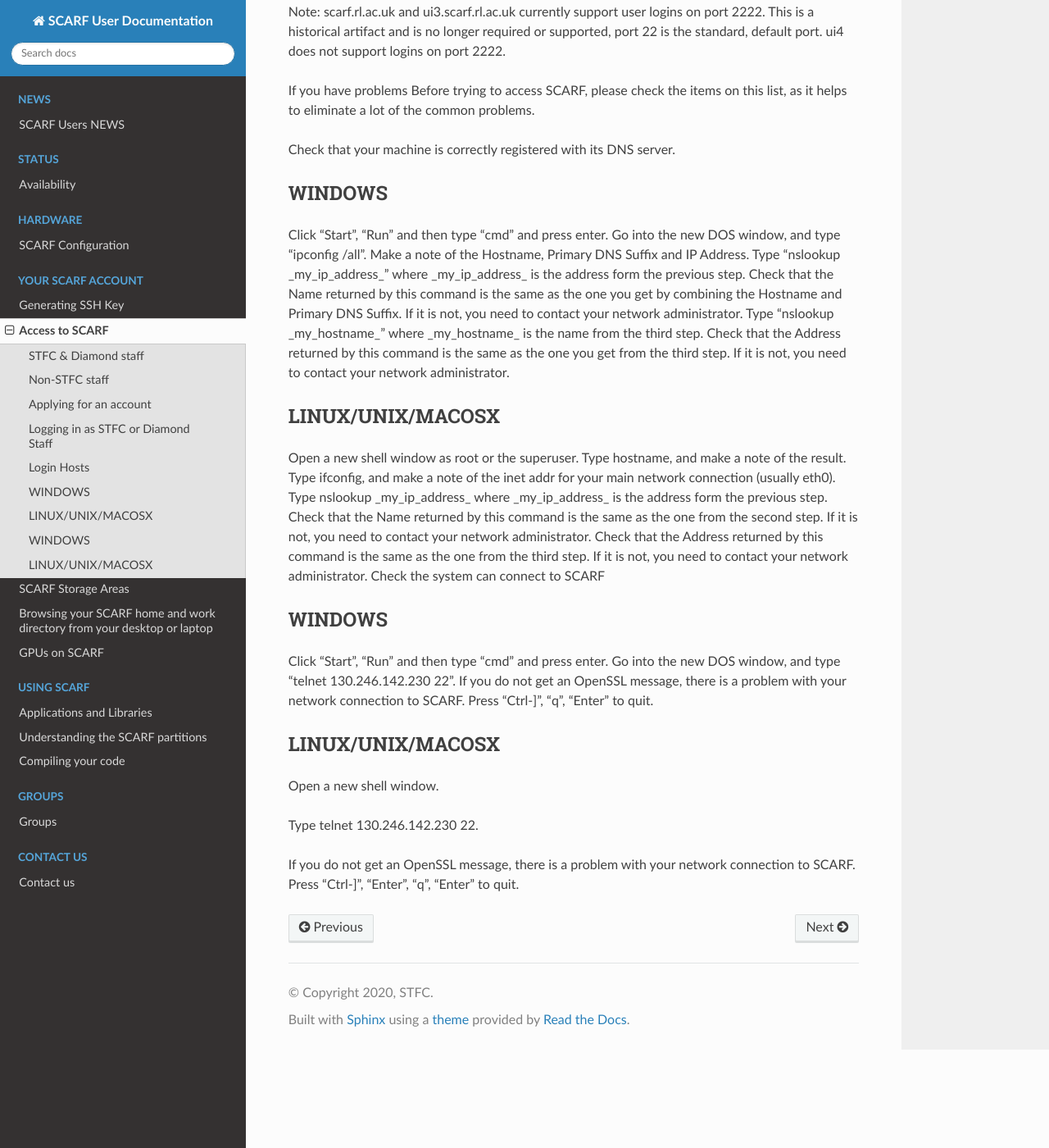
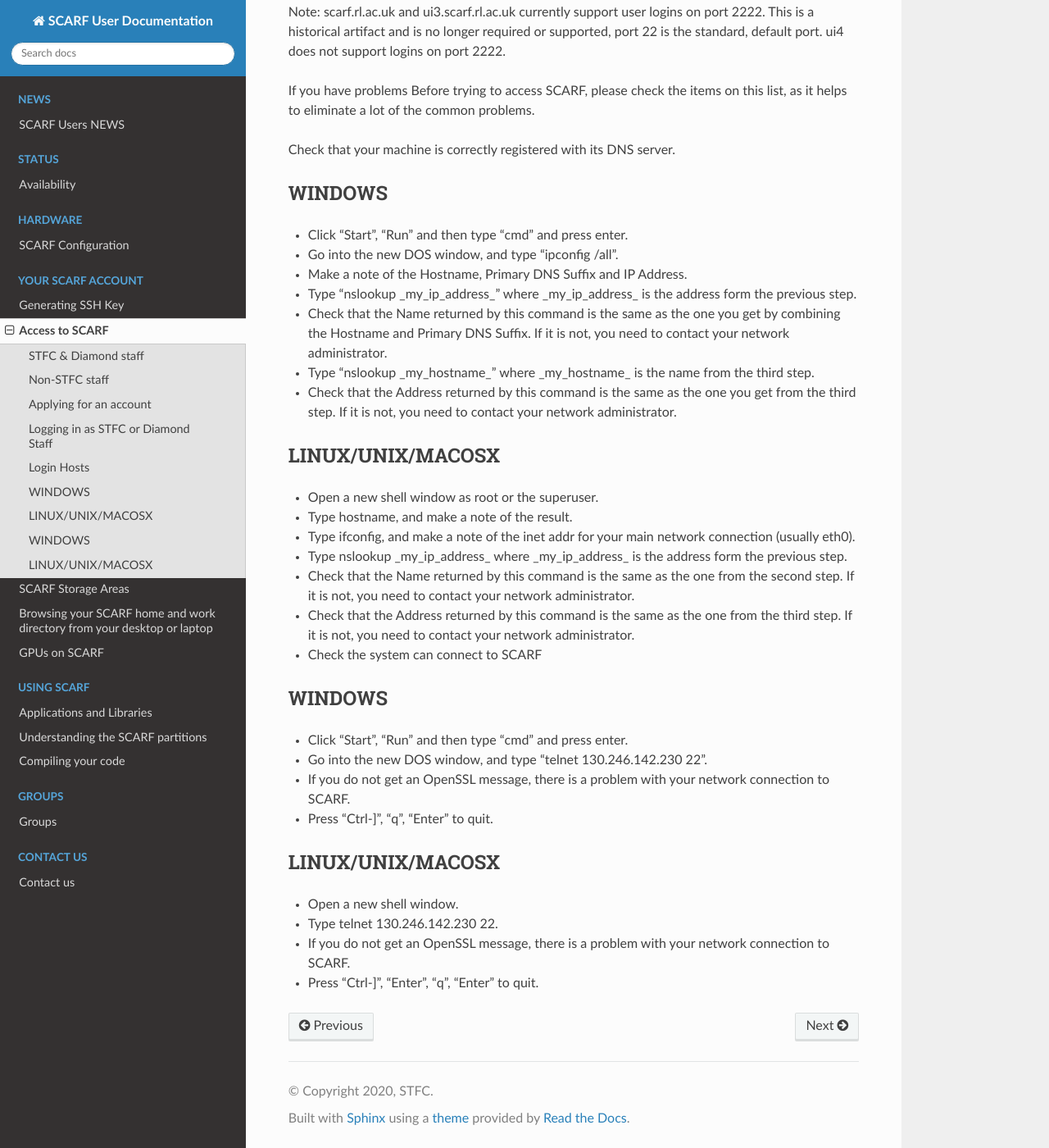
Before and after one commit to g4wwh/scarf, a Sphinx documentation site: the page built from source/accessing.rst, in a window 1280 px wide and 1400 px high, scrolled down 1445 px. Shown: the whole window at 82% size. Built offline with Sphinx 7.4.7 and the Read the Docs theme 2.0.0, drawn with Linux system fonts in a browser that asks for light colours; pages that are not in the unit, such as notebooks, are missing from menus.

```diff
--- a/source/GPUs.rst
+++ b/source/GPUs.rst
@@ -2,7 +2,9 @@
 GPUs on SCARF
 #############
 
+**********************
 Available GPU Hardware
+**********************
 
 12 nodes with dual K40 cards, restricted to the fbioctopus and fbioctopus-exclusive partitions and only usable by the CLF LSF Octopus group
 17 nodes with dual K80 cards (4 K80 devices available on node), available in the gpu partition
--- a/source/accessing.rst
+++ b/source/accessing.rst
@@ -61,42 +61,43 @@
 WINDOWS
 *******
 
-Click "Start", "Run" and then type "cmd" and press enter.
-Go into the new DOS window, and type "ipconfig /all".
-Make a note of the Hostname, Primary DNS Suffix and IP Address.
-Type "nslookup _my_ip_address_" where _my_ip_address_ is the address form the previous step.
-Check that the Name returned by this command is the same as the one you get by combining the Hostname and Primary DNS Suffix. If it is not, you need to contact your network administrator.
-Type "nslookup _my_hostname_" where _my_hostname_ is the name from the third step.
-Check that the Address returned by this command is the same as the one you get from the third step. If it is not, you need to contact your network administrator.
+* Click "Start", "Run" and then type "cmd" and press enter.
+* Go into the new DOS window, and type "ipconfig /all".
+* Make a note of the Hostname, Primary DNS Suffix and IP Address.
+* Type "nslookup _my_ip_address_" where _my_ip_address_ is the address form the previous step.
+* Check that the Name returned by this command is the same as the one you get by combining the Hostname and Primary DNS Suffix. If it is not, you need to contact your network administrator.
+* Type "nslookup _my_hostname_" where _my_hostname_ is the name from the third step.
+* Check that the Address returned by this command is the same as the one you get from the third step. If it is not, you need to contact your network administrator.
 
 *****************
 LINUX/UNIX/MACOSX
 *****************
 
-Open a new shell window as root or the superuser.
-Type hostname, and make a note of the result.
-Type ifconfig, and make a note of the inet addr for your main network connection (usually eth0).
-Type nslookup _my_ip_address_ where _my_ip_address_ is the address form the previous step.
-Check that the Name returned by this command is the same as the one from the second step. If it is not, you need to contact your network administrator.
-Check that the Address returned by this command is the same as the one from the third step. If it is not, you need to contact your network administrator.
-Check the system can connect to SCARF
+* Open a new shell window as root or the superuser.
+* Type hostname, and make a note of the result.
+* Type ifconfig, and make a note of the inet addr for your main network connection (usually eth0).
+* Type nslookup _my_ip_address_ where _my_ip_address_ is the address form the previous step.
+* Check that the Name returned by this command is the same as the one from the second step. If it is not, you need to contact your network administrator.
+* Check that the Address returned by this command is the same as the one from the third step. If it is not, you need to contact your network administrator.
+* Check the system can connect to SCARF
 
 *******
 WINDOWS
 *******
 
-Click "Start", "Run" and then type "cmd" and press enter.
-Go into the new DOS window, and type "telnet 130.246.142.230 22".
-If you do not get an OpenSSL message, there is a problem with your network connection to SCARF.
-Press "Ctrl-]", "q", "Enter" to quit.
+* Click "Start", "Run" and then type "cmd" and press enter.
+* Go into the new DOS window, and type "telnet 130.246.142.230 22".
+* If you do not get an OpenSSL message, there is a problem with your network connection to SCARF.
+* Press "Ctrl-]", "q", "Enter" to quit.
 
 *****************
 LINUX/UNIX/MACOSX
 *****************
 
-Open a new shell window.
+* Open a new shell window.
 
-Type telnet 130.246.142.230 22.
+* Type telnet 130.246.142.230 22.
 
-If you do not get an OpenSSL message, there is a problem with your network connection to SCARF.
-Press "Ctrl-]", "Enter", "q", "Enter" to quit.
+* If you do not get an OpenSSL message, there is a problem with your network connection to SCARF.
+
+* Press "Ctrl-]", "Enter", "q", "Enter" to quit.
```
Also changed, not shown: source/feed.rst (added, +19 -0 lines), source/scarf_news.rst (+2 -7 lines), source/scarf_status.rst (+16 -26 lines), 2 other files.
